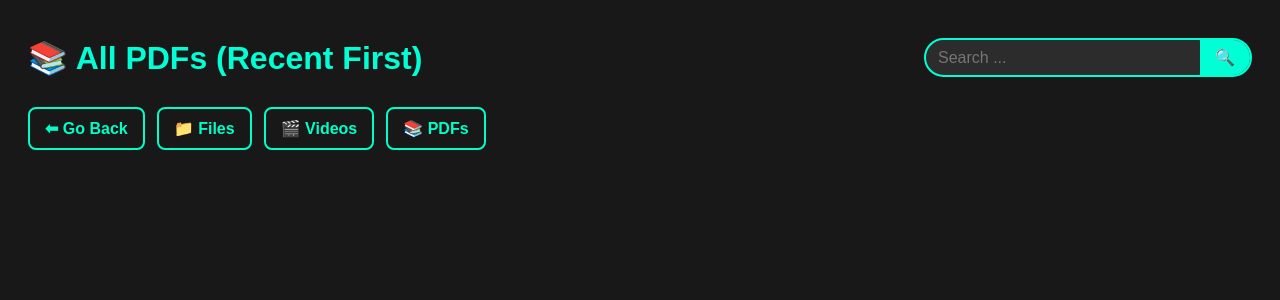
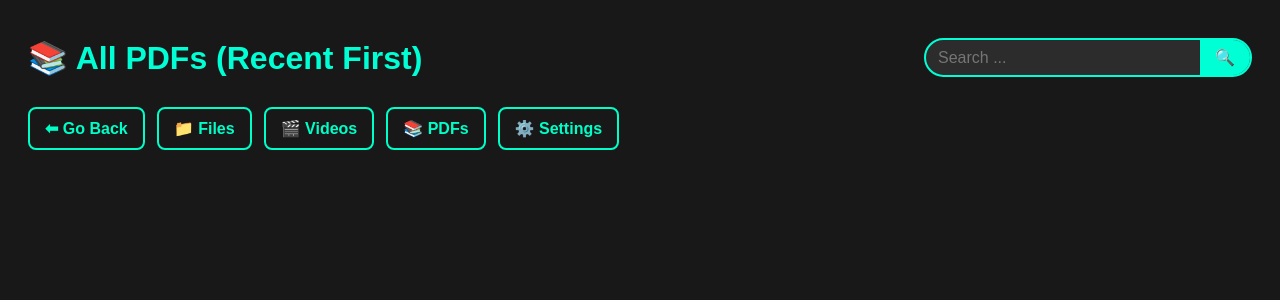
Before and after one commit to GoldernHaze/File-Explorer, a Flask app: page /all_pdfs in a window 1280 px wide. Shown: the top 300 px of the page. Run offline with Flask 3, Linux system fonts and the light colour scheme.

Commit message:
Update pdfs.html

```diff
--- a/templates/pdfs.html
+++ b/templates/pdfs.html
@@ -21,6 +21,8 @@
         <a class="nav-button" href="{{ url_for('browse', subpath='') }}">📁 Files</a>
         <a class="nav-button" href="{{ url_for('all_videos') }}">🎬 Videos</a>
         <a class="nav-button" href="{{ url_for('all_pdfs') }}">📚 PDFs</a>
+            <a class="nav-button" href="{{ url_for('settings') }}">⚙️ Settings</a>
+
     </div>
 
 
```
